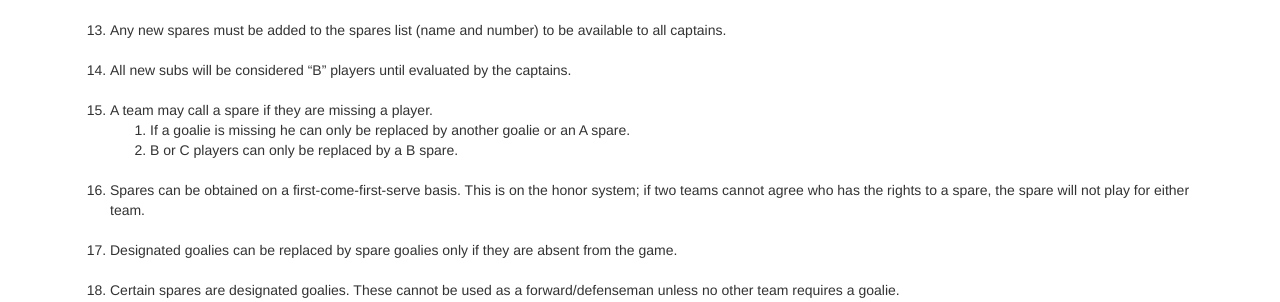
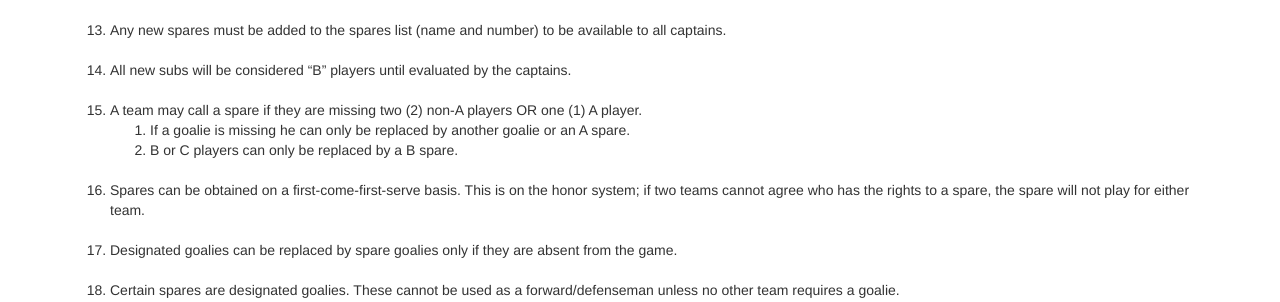
Before and after one commit to DevenCC/cbhl, a CodeIgniter app: a page that uses application/views/rules.php in a window 1280 px wide. Shown: the part 997-1299 px from the top of the page. Run offline with CodeIgniter, Linux system fonts and the light colour scheme.

Commit message:
Rules Editing
Rules Editing

```diff
--- a/application/views/rules.php
+++ b/application/views/rules.php
@@ -53,7 +53,7 @@
 			</br>
 			<li>All new subs will be considered “B” players until evaluated by the captains.</li>
 			</br>
-			<li>A team may call a spare if they are missing a player.</li>
+			<li>A team may call a spare if they are missing two (2) non-A players OR one (1) A player.</li>
 				<ol>
 					<li>If a goalie is missing he can only be replaced by another goalie or an A spare.</li>
 					<li>B or C players can only be replaced by a B spare.</li>
```
